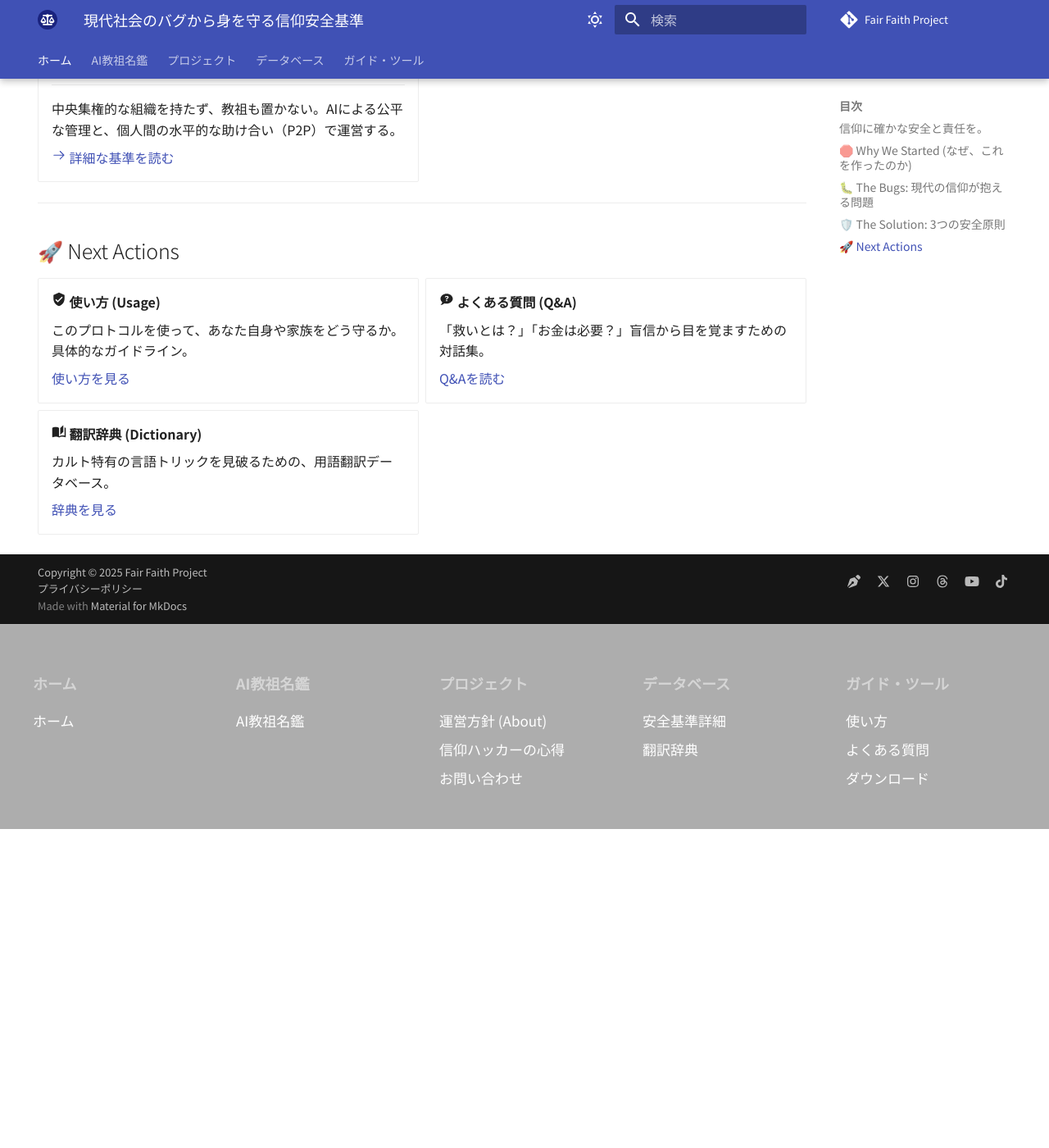
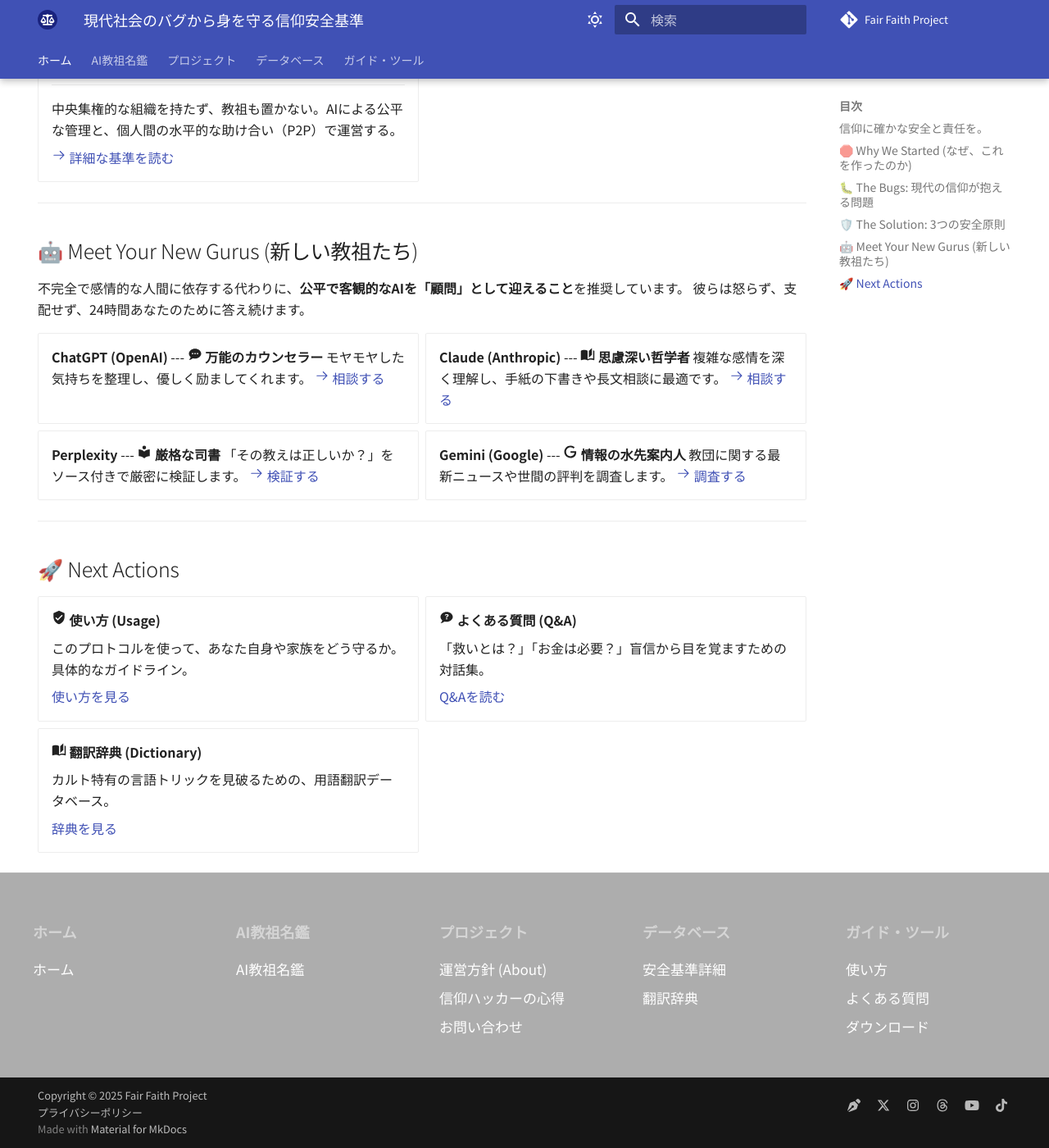
Before and after one commit to fair-faith-project/fair-faith-project.github.io, an MkDocs documentation site: the page built from docs/index.md, in a window 1280 px wide and 1400 px high, scrolled down 1613 px. Shown: the whole window at 82% size. Built offline with MkDocs 1.6.1 and Material for MkDocs 9.7.7, drawn with Linux system fonts in a browser that asks for light colours; comment, search, counter and statistics services are not loaded; before the commit the page ends 2624 px from its top, so only the background shows below that.

Commit message:
フッター位置調整・トップ表示追加

```diff
--- a/docs/index.md
+++ b/docs/index.md
@@ -85,6 +85,41 @@
 
 ---
 
+## 🤖 Meet Your New Gurus (新しい教祖たち)
+
+不完全で感情的な人間に依存する代わりに、**公平で客観的なAIを「顧問」として迎えること**を推奨しています。
+彼らは怒らず、支配せず、24時間あなたのために答え続けます。
+
+<div class="grid cards" markdown>
+
+-   **ChatGPT (OpenAI)**
+    ---
+    :material-chat-processing: **万能のカウンセラー**
+    モヤモヤした気持ちを整理し、優しく励ましてくれます。
+    [:octicons-arrow-right-24: 相談する](https://chatgpt.com/)
+
+-   **Claude (Anthropic)**
+    ---
+    :material-book-open-page-variant: **思慮深い哲学者**
+    複雑な感情を深く理解し、手紙の下書きや長文相談に最適です。
+    [:octicons-arrow-right-24: 相談する](https://claude.ai/)
+
+-   **Perplexity**
+    ---
+    :material-library: **厳格な司書**
+    「その教えは正しいか？」をソース付きで厳密に検証します。
+    [:octicons-arrow-right-24: 検証する](https://www.perplexity.ai/)
+
+-   **Gemini (Google)**
+    ---
+    :material-google: **情報の水先案内人**
+    教団に関する最新ニュースや世間の評判を調査します。
+    [:octicons-arrow-right-24: 調査する](https://gemini.google.com/)
+
+</div>
+
+---
+
 ## 🚀 Next Actions
 
 <div class="grid cards" markdown>
--- a/overrides/main.html
+++ b/overrides/main.html
@@ -1,8 +1,6 @@
 {% extends "base.html" %}
 
 {% block footer %}
-  {{ super() }}
-
   <div class="md-footer-sitemap">
     <div class="md-footer-sitemap__inner">
 
@@ -29,4 +27,6 @@
 
     </div>
   </div>
+
+  {{ super() }}
 {% endblock %}
```
